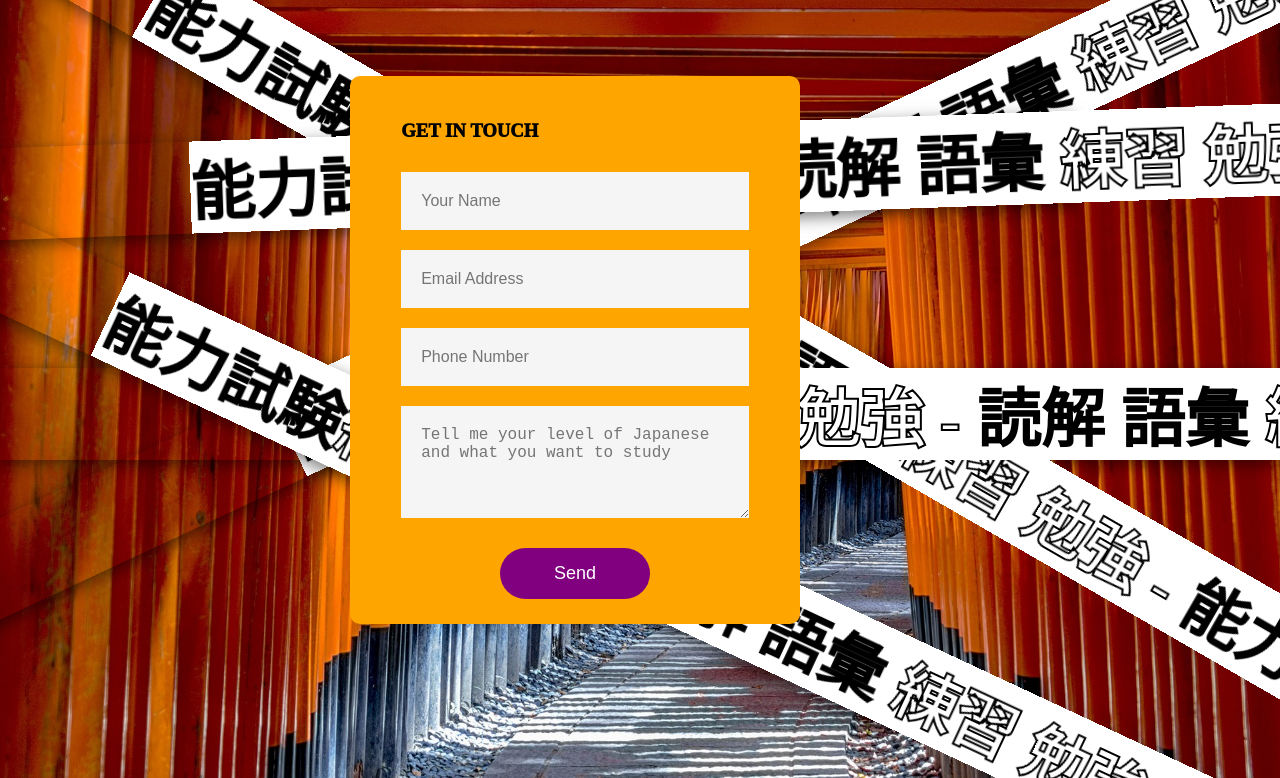
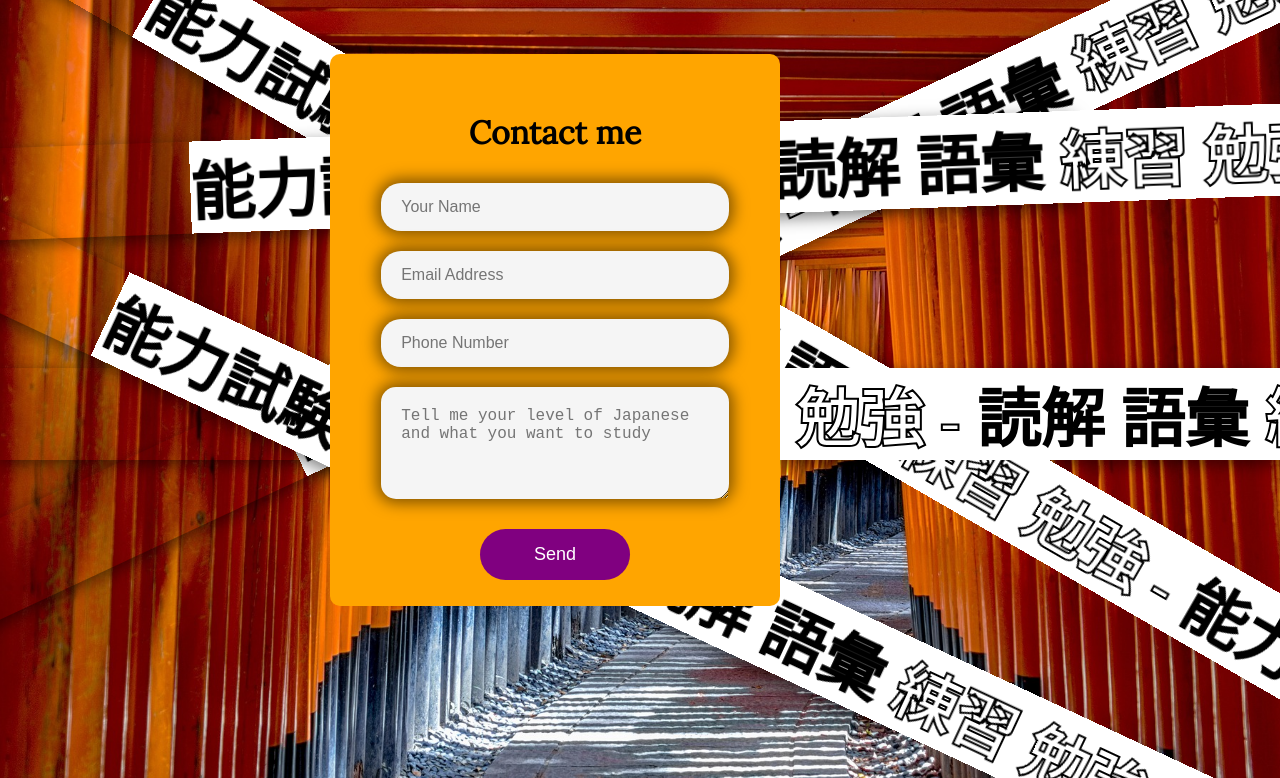
Before and after one commit to thebestprince/Jpn-tutoring-page, a plain HTML site: page index.html in a window 1280 px wide. Shown: the top 778 px of the page. Drawn offline with Linux system fonts and the light colour scheme.

Commit message:
border-text-form-styles

```diff
--- a/index.html
+++ b/index.html
@@ -5,12 +5,13 @@
     <meta name="viewport" content="width=device-width, initial-scale=1.0">
     <title>Japanese Tutoring By Dwayne</title>
     <link rel="stylesheet" href="style.css">
+    <link href='https://fonts.googleapis.com/css?family=Lora' rel='stylesheet'>
 </head>
 <body>
     <section>
         <div class="container">
             <form action="https://getform.io/f/6d941f57-7676-4447-be12-baa63a555627" method="POST">
-                <h3>GET IN TOUCH</h3>
+                <h3>Contact me</h3>
                 <input type="text" id="name" placeholder="Your Name" name="name" required>
                 <input type="email" id="email" placeholder="Email Address" name="email" required>
                 <input type="text" id="phone" placeholder="Phone Number" name="phone" required>
--- a/style.css
+++ b/style.css
@@ -1,3 +1,5 @@
+@import url("https://fonts.googleapis.com/css?family=Merriweather:200,400,400i,700");
+
 body
 {
      margin: 0;
@@ -7,16 +9,28 @@ body
      font-family: 'Poppins', san-serif;
 }
 
+input
+{
+    border:none;
+    box-shadow:0 0 15px 4px rgba(0,0,0,0.5);
+    height: 8px;
+    border-radius:20px;
+}
+
+textarea{
+    box-shadow:0 0 15px 4px rgba(0,0,0,0.5);
+    border-radius:15px;
+}
 .container
 {
     width: 450px;
     height: 400px;
-    background-color: orange;
+    background-color: #ffbf00;
     align-items: center;
    z-index: 9;
    position: absolute;
-   right: 480px;
-   top: 150px;
+   right: 500px;
+   top: 130px;
    justify-content: center;
    display: flex;
    border-radius: 30px;
@@ -37,6 +51,11 @@ form h3{
     color: black;
     font-weight: 950;
     margin-bottom: 20px;
+    text-align: center;
+    font-family: Lora, serif;
+    font-size: 2rem;
+
+
 }
 form input, form textarea{
     border: 0;
@@ -49,6 +68,20 @@ form input, form textarea{
 form button{
     padding: 15px;
     background:purple;
+    color:#fff;
+    font-size:18px;
+    border: 0;
+    outline: none;
+    cursor: pointer;
+    width: 150px;
+    margin: 20px auto 0;
+    border-radius: 30px;
+
+}
+
+form button:hover{
+    padding: 15px;
+    background: #CBC3E3;
     color:#fff;
     font-size:18px;
     border: 0;
```
